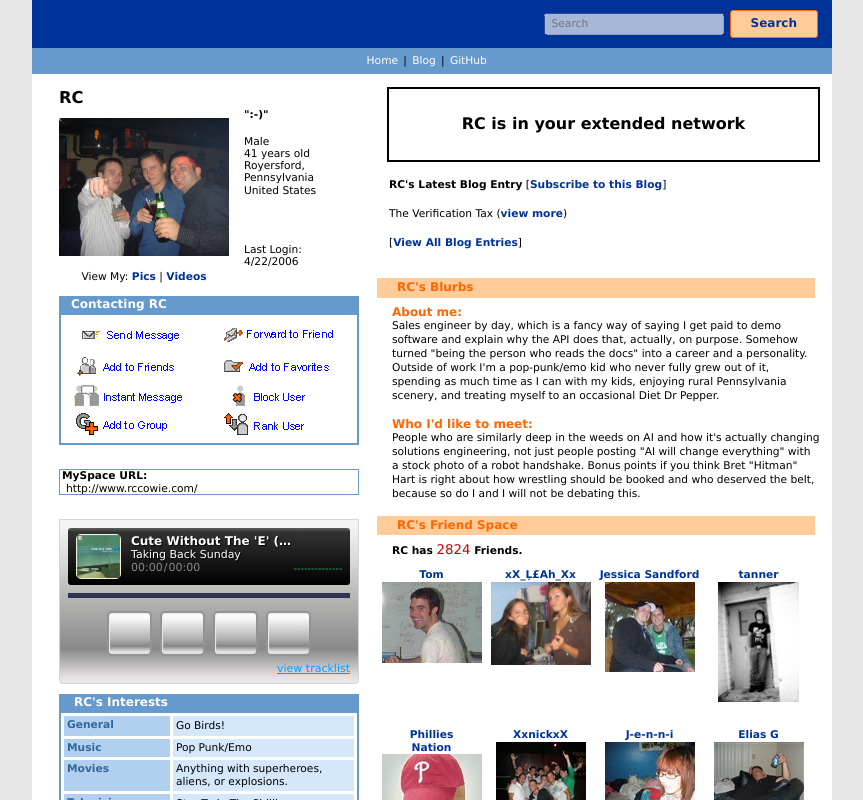
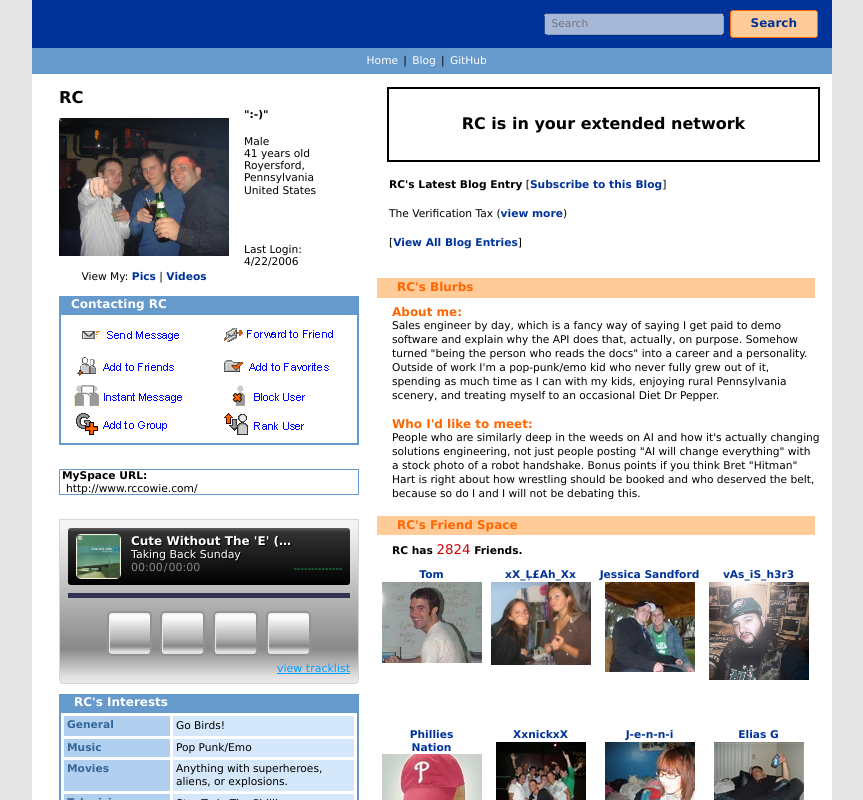
Before and after one commit to rcesus/website, a Next.js app: page / in a window 1280 px wide. Shown: the top 800 px of the page, without its empty margins (208-1071 px from the left). Built offline with nearby package versions, Linux system fonts and the light colour scheme; a web font is replaced by a local one.

Commit message:
Replace tanner friend portrait with vas

```diff
--- a/src/app/page.tsx
+++ b/src/app/page.tsx
@@ -59,8 +59,8 @@
           </figure>
 
           <figure>
-            <figcaption><a href="#">tanner</a></figcaption>
-            <img src="/pictures/tanner.jpg" alt="tanner" loading="lazy" />
+            <figcaption><a href="https://vasilladelph.bandcamp.com/">vAs_iS_h3r3</a></figcaption>
+            <img src="/pictures/vas.jpg" alt="vas" loading="lazy" />
           </figure>
 
           <figure>
```
Also changed, not shown: public/pictures/vas.jpg (added).
